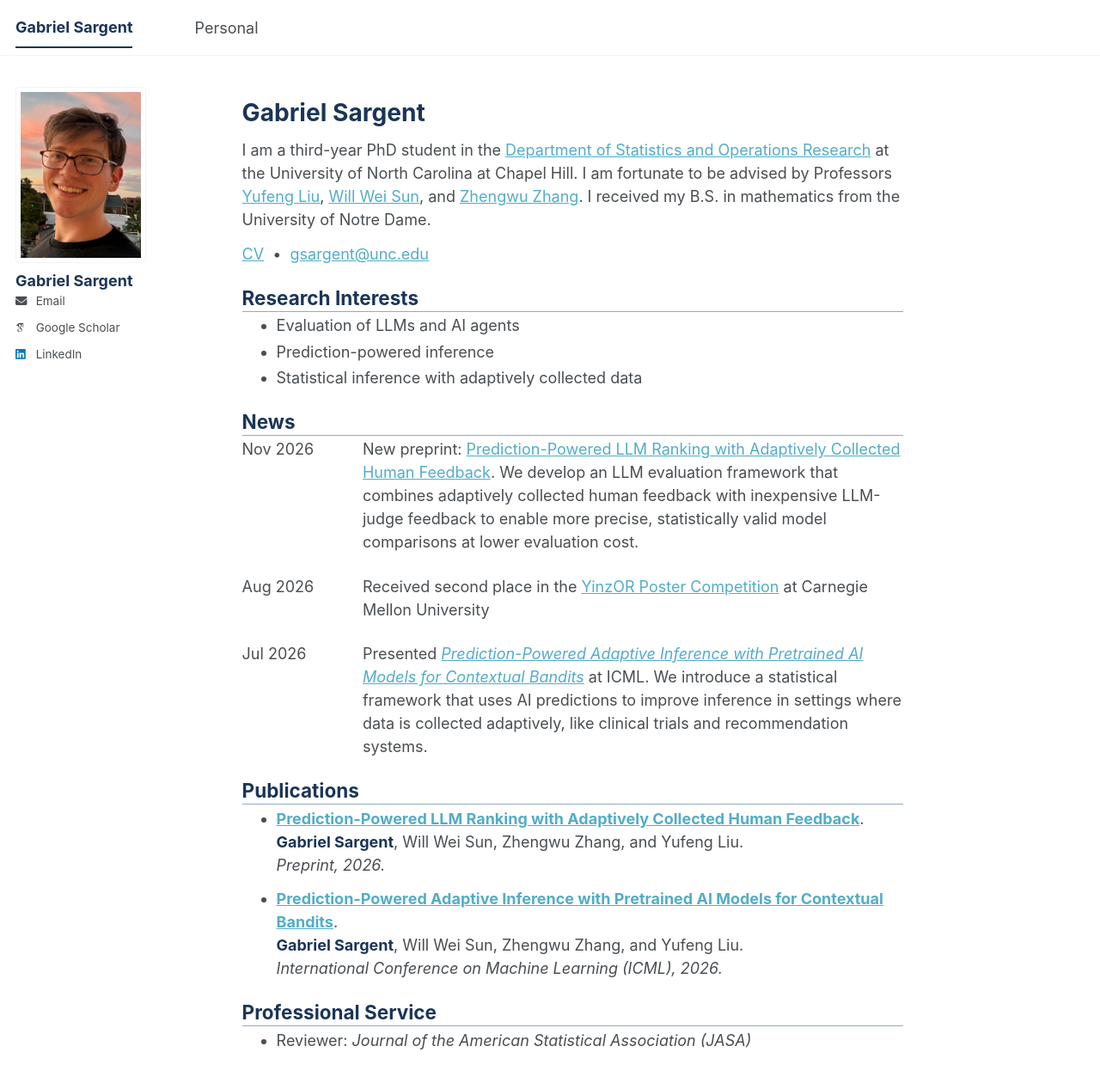
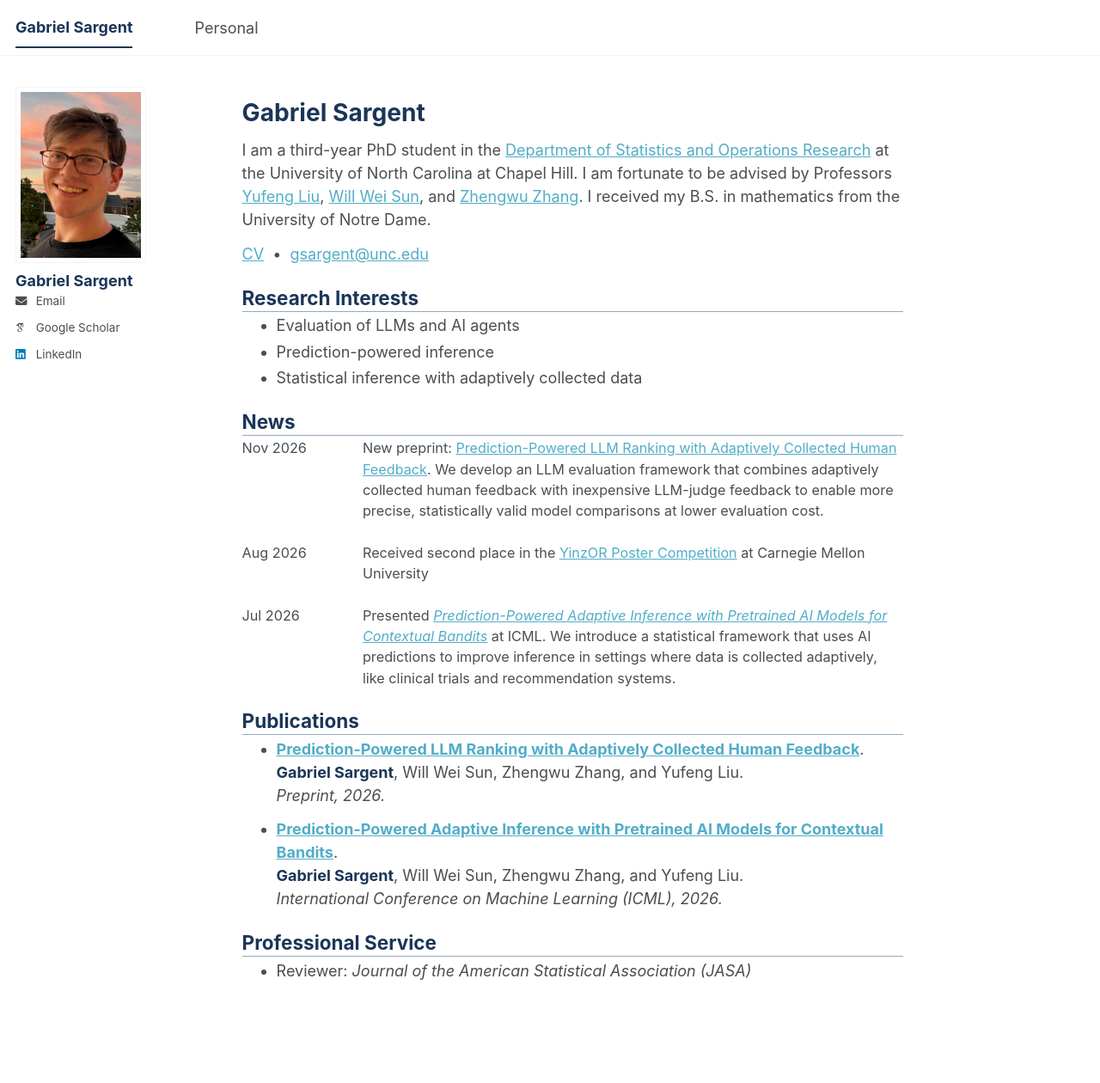
Before and after one commit to GabrielSargent/GabrielSargent.github.io, a Jekyll site: the page built from _pages/about.md, in a window 1280 px wide and 1261 px high. Shown: the whole window at 86% size. Built offline with Jekyll 4.4.1, drawn with Linux system fonts in a browser that asks for light colours; some web fonts are replaced; a script bundle is joined from its source files by our own code; library files that are not in the unit come from our copies.

Commit message:
Reduce font size of news entries

```diff
--- a/_pages/about.md
+++ b/_pages/about.md
@@ -18,17 +18,17 @@ I am a third-year PhD student in the [Department of Statistics and Operations Re
 
 ## News
 
-<div style="display: flex; flex-wrap: wrap; column-gap: 1rem; row-gap: 0.15rem; margin-bottom: 1.35rem;">
+<div style="display: flex; flex-wrap: wrap; column-gap: 1rem; row-gap: 0.15rem; margin-bottom: 1.35rem; font-size: 0.9em;">
   <div style="flex: 0 0 6.8rem;">Nov 2026</div>
   <div style="flex: 1 1 16rem;">New preprint: <a href="https://arxiv.org/abs/2611.13186">Prediction-Powered LLM Ranking with Adaptively Collected Human Feedback</a>. We develop an LLM evaluation framework that combines adaptively collected human feedback with inexpensive LLM-judge feedback to enable more precise, statistically valid model comparisons at lower evaluation cost.</div>
 </div>
 
-<div style="display: flex; flex-wrap: wrap; column-gap: 1rem; row-gap: 0.15rem; margin-bottom: 1.35rem;">
+<div style="display: flex; flex-wrap: wrap; column-gap: 1rem; row-gap: 0.15rem; margin-bottom: 1.35rem; font-size: 0.9em;">
   <div style="flex: 0 0 6.8rem;">Aug 2026</div>
   <div style="flex: 1 1 16rem;">Received second place in the <a href="https://yinzor.cmuinforms.org/poster_competition/index.html">YinzOR Poster Competition</a> at Carnegie Mellon University</div>
 </div>
 
-<div style="display: flex; flex-wrap: wrap; column-gap: 1rem; row-gap: 0.15rem; margin-bottom: 1.35rem;">
+<div style="display: flex; flex-wrap: wrap; column-gap: 1rem; row-gap: 0.15rem; margin-bottom: 1.35rem; font-size: 0.9em;">
   <div style="flex: 0 0 6.8rem;">Jul 2026</div>
   <div style="flex: 1 1 16rem;">Presented <a href="https://raw.githubusercontent.com/mlresearch/v306/main/assets/sargent26a/sargent26a.pdf"><em>Prediction-Powered Adaptive Inference with Pretrained AI Models for Contextual Bandits</em></a> at ICML. We introduce a statistical framework that uses AI predictions to improve inference in settings where data is collected adaptively, like clinical trials and recommendation systems.</div>
 </div>
```
